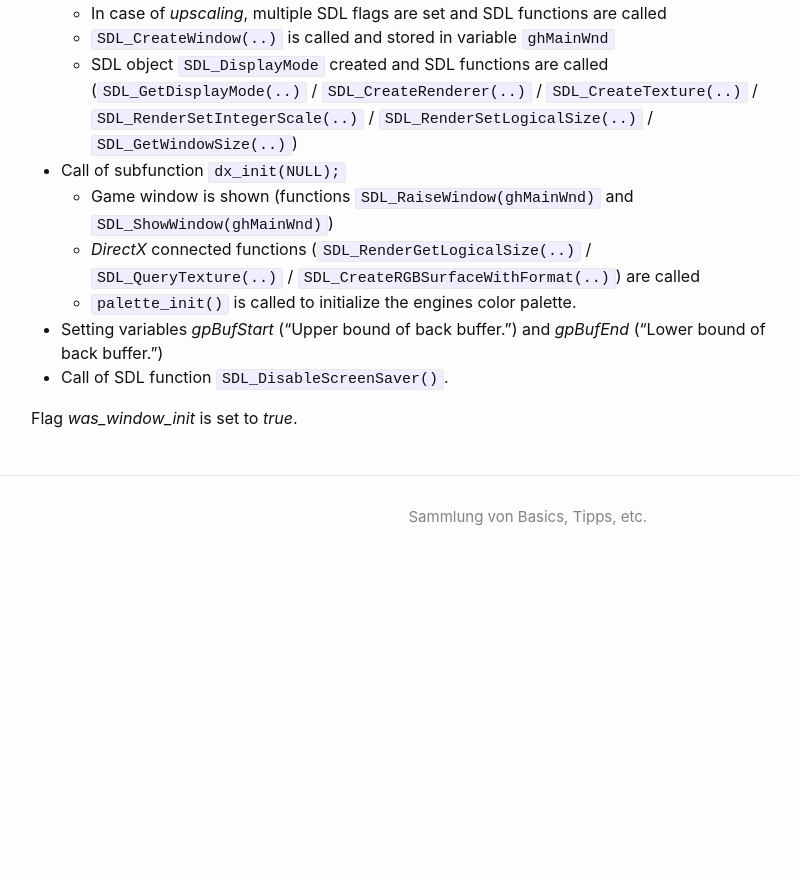
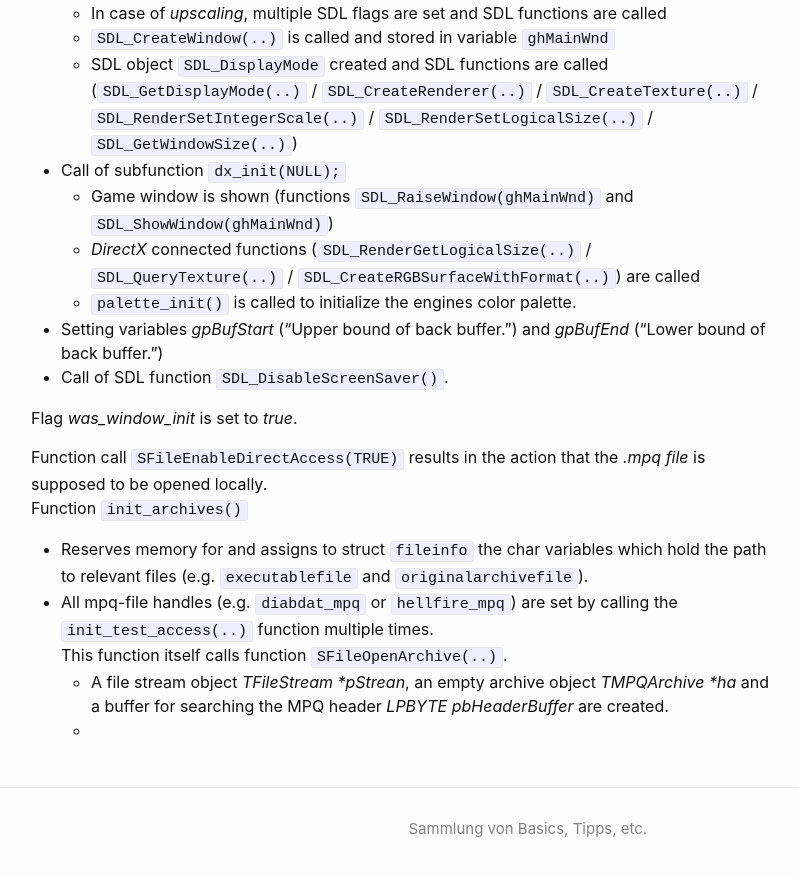
Before and after one commit to Hautaklyttn/progDocs, a Jekyll site: the page built from docs/articles/projects/code_wt_devilution.md, in a window 1280 px wide and 900 px high, scrolled down 1420 px. Shown: the top 877 px of the window, without its empty margins (239-1038 px from the left). Built offline with Jekyll 4.4.1, drawn with Linux system fonts in a browser that asks for light colours; before the commit the page ends 2009 px from its top, so only the background shows below that.

Commit message:
Update code_wt_devilution.md

```diff
--- a/docs/articles/projects/code_wt_devilution.md
+++ b/docs/articles/projects/code_wt_devilution.md
@@ -54,3 +54,11 @@ First function called is `init_create_window()`
   - Call of SDL function `SDL_DisableScreenSaver()`.
 
 Flag *was_window_init* is set to *true*.
+
+Function call `SFileEnableDirectAccess(TRUE)` results in the action that the *.mpq file* is supposed to be opened locally.
+Function `init_archives()`
+   - Reserves memory for and assigns to struct `fileinfo` the char variables which hold the path to relevant files (e.g. `executablefile` and `originalarchivefile`).
+   - All mpq-file handles (e.g. `diabdat_mpq` or `hellfire_mpq`) are set by calling the `init_test_access(..)` function multiple times.
+     This function itself calls function `SFileOpenArchive(..)`.
+      - A file stream object *TFileStream \*pStrean*, an empty archive object *TMPQArchive \*ha* and a buffer for searching the MPQ header *LPBYTE pbHeaderBuffer* are created.
+      -
```
